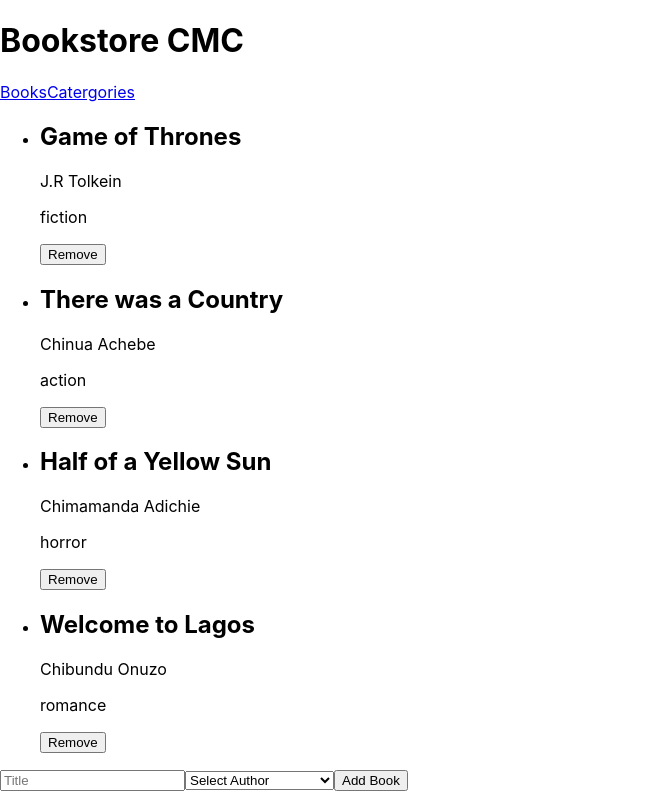
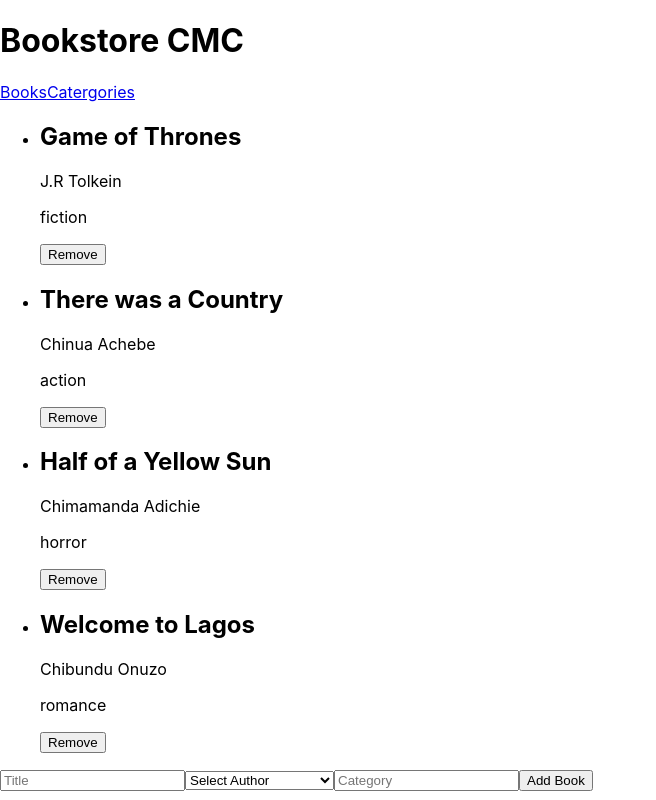
Before and after one commit to Victor-chiemerie/bookstore, a React (Create React App) app: page / in a window 1280 px wide. Shown: the whole page, without its empty margins (0-656 px from the left). Built offline with nearby package versions, Linux system fonts and the light colour scheme.

Commit message:
Display category section to the screen

```diff
--- a/src/components/Form.js
+++ b/src/components/Form.js
@@ -7,11 +7,14 @@ import { addBook } from '../redux/books/booksSlice';
 const Form = () => {
   const [title, setTitle] = useState({});
   const [author, setAuthor] = useState({});
+  const [category, setCategory] = useState({});
   const dispatch = useDispatch();
 
   const addBookHandler = (event) => {
     event.preventDefault();
-    const book = { id: uuidv4(), ...title, ...author };
+    const book = {
+      id: uuidv4(), ...title, ...author, ...category,
+    };
     dispatch(addBook(book));
     event.target.reset();
   };
@@ -25,6 +28,7 @@ const Form = () => {
           <option className="author" value="Adeyemi">Adeyemi</option>
           <option className="author" value="Chimamanda Adichie">Chimamanda Adichie</option>
         </select>
+        <input className="categoryInput" type="text" placeholder="Category" onChange={(e) => setCategory({ category: e.target.value })} />
         <button type="submit" className="formButton">
           Add Book
         </button>
```
